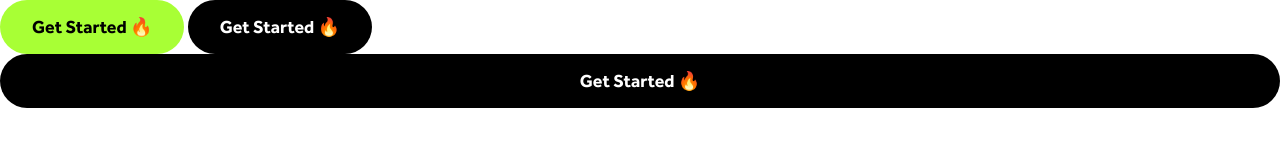
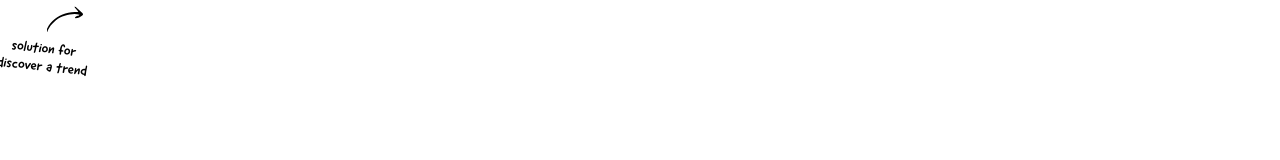
Before and after one commit to aliNejati-bu/find-trend-web-flow-front-project, a plain HTML site: page index.html in a window 1280 px wide. Drawn offline with Linux system fonts and the light colour scheme.

Commit message:
add arrow component

```diff
--- a/css/styles.css
+++ b/css/styles.css
@@ -4,10 +4,11 @@
     box-sizing: border-box;
 }
 
-*{
+* {
     margin: 0;
     padding: 0;
 }
+
 a {
     text-decoration: none;
 }
@@ -115,20 +116,20 @@ h4 {
     color: var(--color-black);
 }
 
-.btn-primary:hover{
+.btn-primary:hover {
     background: var(--color-primary-hover);
 }
 
-.btn-black{
+.btn-black {
     color: var(--color-full-white);
     background: var(--color-black);
 }
 
-.btn-black:hover{
+.btn-black:hover {
     background: var(--color-black02);
 }
 
-.btn-block{
+.btn-block {
     width: 100%;
     text-align: center;
 }
@@ -139,3 +140,88 @@ h4 {
         padding: 1.6rem 3.2rem;
     }
 }
+
+
+/* arrow */
+.arrow {
+    font-family: GoodDog;
+    display: inline-flex;
+    font-size: 1.2rem;
+    flex-direction: column;
+    align-items: center;
+    justify-content: center;
+    transform: rotate(6deg);
+}
+
+.arrow-no-rotate{
+    transform: rotate(0);
+}
+
+.arrow__image {
+    flex: 1;
+}
+
+.arrow__text {
+    flex: 1;
+    text-align: center;
+}
+
+.arrow-up .arrow__image {
+    order: -1;
+}
+
+.arrow-up.arrow-left .arrow__image img {
+    transform: rotate(270deg) rotateX(180deg);
+    margin-right: 50%;
+}
+
+.arrow-up.arrow-left .arrow__image {
+    padding-right: 50%;
+}
+
+.arrow-left .arrow__image img {
+    transform: rotateY(180deg);
+}
+
+.arrow-left .arrow__image {
+    padding-right: 50%;
+    padding-top: 0.6rem;
+}
+
+.arrow-up.arrow-right .arrow__image img {
+    transform: rotate(270deg);
+}
+
+.arrow-up.arrow-right .arrow__image {
+    padding-left: 50%;
+}
+
+.arrow-up.arrow-right .arrow__text{
+    margin-top: -0.8rem;
+}
+
+.arrow-withe {
+    color: var(--color-full-white);
+}
+
+@media screen and (min-width: 768px){
+    .arrow{
+        font-size: 1.4rem;
+    }
+
+    .arrow-left .arrow__image img {
+        transform: rotate(90deg);
+    }
+
+    .arrow-left .arrow__image {
+        padding-right: 50%;
+        padding-top: 0.2rem;
+    }
+
+    .arrow-up.arrow-right .arrow__image {
+        padding-left: 40%;
+    }
+    .arrow-up.arrow-right .arrow__text{
+        margin-top: 0;
+    }
+}
--- a/index.html
+++ b/index.html
@@ -9,8 +9,11 @@
     <link rel="stylesheet" href="css/styles.css">
 </head>
 <body>
-<a href="#" class="btn btn-primary">Get Started 🔥</a>
-<a href="#" class="btn btn-black">Get Started 🔥</a>
-<a href="#" class="btn btn-black btn-block">Get Started 🔥</a>
+<div class="arrow arrow-up arrow-right">
+    <div class="arrow__text">solution for <br> discover a trend</div>
+    <div class="arrow__image">
+        <img src="images/arrow%20black.svg" alt="">
+    </div>
+</div>
 </body>
 </html>
```
Also changed, not shown: components/arrow.html (added, +6 -0 lines).
